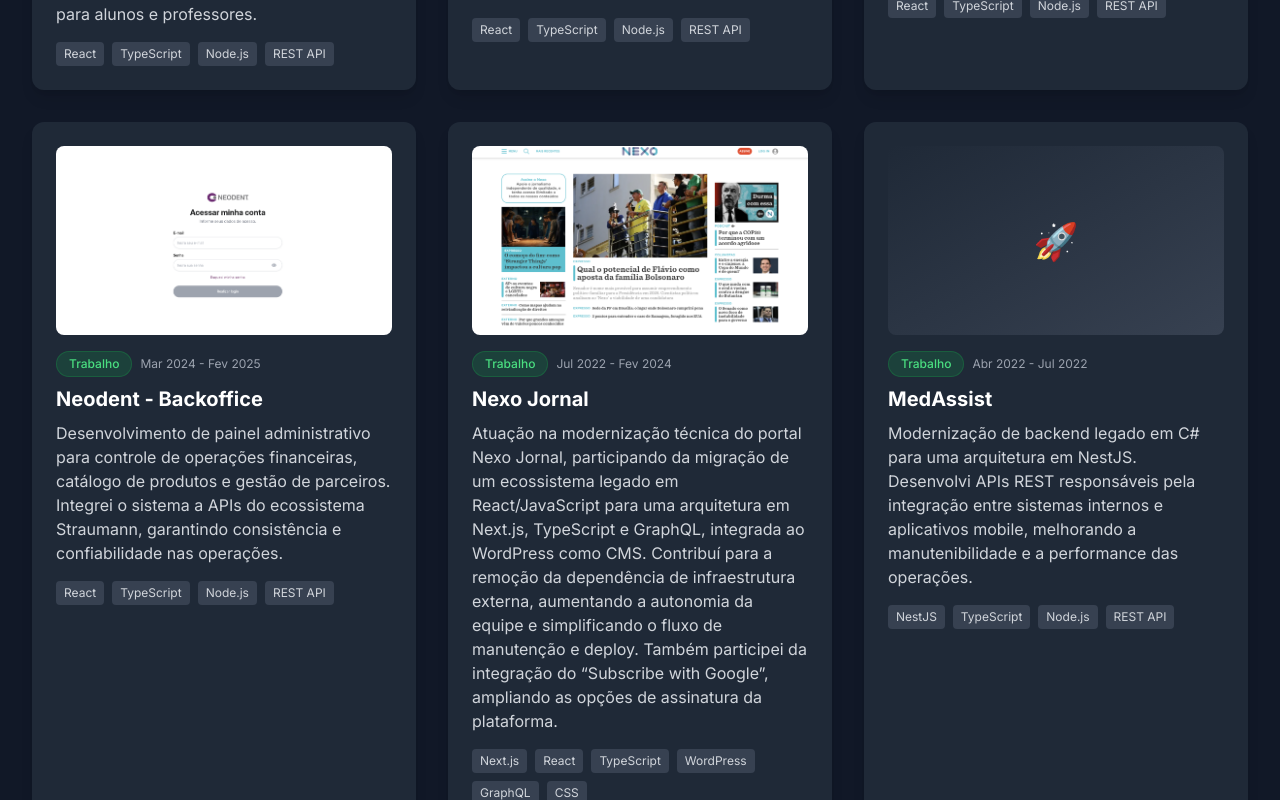
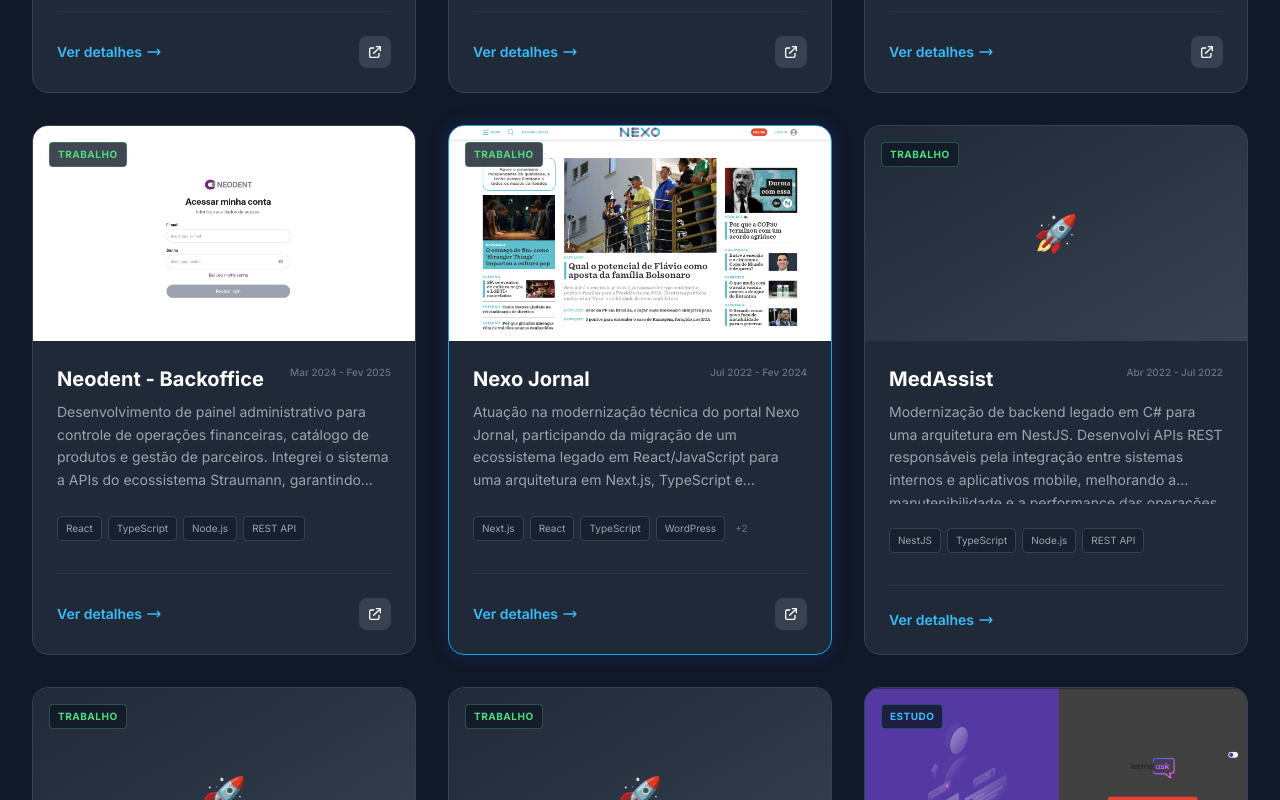
Before and after one commit to teilorbarcelos/portfolio-2026, a React (Vite) app: page / in a window 1280 px wide. Shown: the part 3220-4020 px from the top of the page. Built offline with nearby package versions, Linux system fonts and the light colour scheme.

Commit message:
feat: Projects modal done

```diff
--- /dev/null
+++ b/src/components/ProjectModal.tsx
@@ -0,0 +1,129 @@
+import { ProjectProps } from '../types'
+
+interface ProjectModalProps {
+  project: ProjectProps | null
+  isOpen: boolean
+  onClose: () => void
+}
+
+export default function ProjectModal({ project, isOpen, onClose }: ProjectModalProps) {
+  if (!isOpen || !project) return null
+
+  const handleKeyDown = (event: React.KeyboardEvent) => {
+    if (event.key === 'Escape') onClose()
+  }
+
+  return (
+    <div
+      className="fixed inset-0 z-[60] flex items-center justify-center p-4 md:p-8 outline-none"
+      role="dialog"
+      aria-modal="true"
+      tabIndex={-1}
+      ref={(node) => node?.focus()}
+      onKeyDown={handleKeyDown}
+    >
+      <div
+        className="absolute inset-0 bg-gray-950/90 backdrop-blur-sm animate-in fade-in duration-300"
+        onClick={onClose}
+      />
+
+      <div className="relative bg-gray-800 w-full max-w-4xl max-h-[90vh] overflow-y-auto rounded-3xl shadow-2xl border border-gray-700 animate-in zoom-in-95 fade-in duration-300">
+        {/* Header / Image */}
+        <div className="relative aspect-video md:aspect-[21/9] w-full bg-gray-900">
+          {project.image ? (
+            <img
+              src={project.image}
+              alt={project.title}
+              className="w-full h-full object-cover"
+            />
+          ) : (
+            <div className="w-full h-full flex items-center justify-center text-6xl">🚀</div>
+          )}
+          <button
+            onClick={onClose}
+            className="absolute top-4 right-4 p-2 bg-gray-900/50 hover:bg-red-500/80 text-white rounded-full backdrop-blur-md transition-colors border border-white/10"
+            title="Fechar Detalhes"
+          >
+            <svg className="w-6 h-6" fill="none" stroke="currentColor" viewBox="0 0 24 24">
+              <path strokeLinecap="round" strokeLinejoin="round" strokeWidth={2} d="M6 18L18 6M6 6l12 12" />
+            </svg>
+          </button>
+        </div>
+
+        <div className="p-8 md:p-12">
+          <div className="flex flex-wrap items-center gap-4 mb-6">
+            <span className={`text-xs font-bold px-3 py-1 rounded-full border ${
+              project.category === 'Estudo' ? 'bg-primary-600/20 text-primary-400 border-primary-600/30' : 'bg-green-600/20 text-green-400 border-green-600/30'
+            }`}>
+              {project.category}
+            </span>
+            {project.period && (
+              <span className="text-sm text-gray-400 flex items-center gap-2">
+                <svg className="w-4 h-4" fill="none" stroke="currentColor" viewBox="0 0 24 24">
+                  <path strokeLinecap="round" strokeLinejoin="round" strokeWidth={2} d="M8 7V3m8 4V3m-9 8h10M5 21h14a2 2 0 002-2V7a2 2 0 00-2-2H5a2 2 0 00-2 2v12a2 2 0 002 2z" />
+                </svg>
+                {project.period}
+              </span>
+            )}
+          </div>
+
+          <h3 className="text-3xl md:text-4xl font-bold text-white mb-6">
+            {project.title}
+          </h3>
+
+          <div className="grid md:grid-cols-3 gap-12">
+            <div className="md:col-span-2">
+              <h4 className="text-lg font-semibold text-white mb-4 flex items-center gap-2">
+                Sobre o Projeto
+              </h4>
+              <p className="text-gray-300 leading-relaxed whitespace-pre-line text-lg">
+                {project.description}
+              </p>
+            </div>
+
+            <div>
+              <h4 className="text-lg font-semibold text-white mb-4">Tecnologias</h4>
+              <div className="flex flex-wrap gap-2 mb-8">
+                {project.technologies.map((tech, index) => (
+                  <span
+                    key={index}
+                    className="text-sm bg-gray-700/50 text-gray-300 px-3 py-1.5 rounded-lg border border-gray-600"
+                  >
+                    {tech}
+                  </span>
+                ))}
+              </div>
+
+              {project.demo && (
+                <a
+                  href={project.demo}
+                  target="_blank"
+                  rel="noopener noreferrer"
+                  className="btn-primary w-full flex items-center justify-center gap-2 group"
+                >
+                  Acessar Projeto
+                  <svg className="w-5 h-5 group-hover:translate-x-1 transition-transform" fill="none" stroke="currentColor" viewBox="0 0 24 24">
+                    <path strokeLinecap="round" strokeLinejoin="round" strokeWidth={2} d="M10 6H6a2 2 0 00-2 2v10a2 2 0 002 2h10a2 2 0 002-2v-4M14 4h6m0 0v6m0-6L10 14" />
+                  </svg>
+                </a>
+              )}
+              {project.github && (
+                <a
+                  href={project.github}
+                  target="_blank"
+                  rel="noopener noreferrer"
+                  className="btn-secondary w-full mt-4 flex items-center justify-center gap-2"
+                >
+                  <svg className="w-5 h-5" fill="currentColor" viewBox="0 0 24 24">
+                    <path d="M12 0c-6.626 0-12 5.373-12 12 0 5.302 3.438 9.8 8.207 11.387.599.111.793-.261.793-.577v-2.234c-3.338.726-4.033-1.416-4.033-1.416-.546-1.387-1.333-1.756-1.333-1.756-1.089-.745.083-.729.083-.729 1.205.084 1.839 1.237 1.839 1.237 1.07 1.834 2.807 1.304 3.492.997.107-.775.418-1.305.762-1.604-2.665-.305-5.467-1.334-5.467-5.931 0-1.311.469-2.381 1.236-3.221-.124-.303-.535-1.524.117-3.176 0 0 1.008-.322 3.301 1.23.957-.266 1.983-.399 3.003-.404 1.02.005 2.047.138 3.006.404 2.291-1.552 3.297-1.23 3.297-1.23.653 1.653.242 2.874.118 3.176.77.84 1.235 1.911 1.235 3.221 0 4.609-2.807 5.624-5.479 5.921.43.372.823 1.102.823 2.222v3.293c0 .319.192.694.801.576 4.765-1.589 8.199-6.086 8.199-11.386 0-6.627-5.373-12-12-12z" />
+                  </svg>
+                  Código no GitHub
+                </a>
+              )}
+            </div>
+          </div>
+        </div>
+      </div>
+    </div>
+  )
+}
--- a/src/components/Projects.tsx
+++ b/src/components/Projects.tsx
@@ -1,4 +1,5 @@
 import { useState } from 'react'
+import ProjectModal from './ProjectModal'
 import projectsData from '../data/projects.json'
 import { ProjectProps } from '../types'
 
@@ -6,12 +7,25 @@
 
 export default function Projects() {
   const [filter, setFilter] = useState<string>('Todos')
+  const [selectedProject, setSelectedProject] = useState<ProjectProps | null>(null)
+  const [isModalOpen, setIsModalOpen] = useState(false)
 
   const categories = ['Todos', 'Estudo', 'Trabalho']
 
   const filteredProjects = filter === 'Todos'
     ? projects.projects
     : projects.projects.filter(p => p.category === filter)
+
+  const openModal = (project: ProjectProps) => {
+    setSelectedProject(project)
+    setIsModalOpen(true)
+    document.body.style.overflow = 'hidden'
+  }
+
+  const closeModal = () => {
+    setIsModalOpen(false)
+    document.body.style.overflow = 'auto'
+  }
 
   return (
     <section id="projects" className="section-container bg-gray-900 scroll-mt-40">
@@ -44,45 +58,89 @@
         </div>
 
         {/* Projects Grid */}
-        <div className="grid md:grid-cols-2 lg:grid-cols-3 gap-8">
+        <div className="grid md:grid-cols-2 lg:grid-cols-3 gap-8 items-stretch">
           {filteredProjects.map((project) => (
-            <div key={project.id} className="card group cursor-pointer">
-              <div className="relative overflow-hidden rounded-lg mb-4">
+            <div
+              key={project.id}
+              className={`flex flex-col bg-gray-800 rounded-2xl border transition-all duration-300 overflow-hidden group h-full ${
+                project.title.toLocaleLowerCase().includes('nexo')
+                  ? 'border-primary-500 shadow-[0_0_20px_rgba(37,99,235,0.2)]'
+                  : 'border-gray-700 hover:border-primary-500/50'
+              }`}
+            >
+              <div className="relative overflow-hidden">
                 <div className="aspect-video bg-gradient-to-br from-gray-800 to-gray-700 flex items-center justify-center">
                   {project.image ? (
                     <img
                       src={project.image}
                       alt={project.title}
-                      className="w-full h-full object-cover group-hover:scale-110 transition-transform duration-300"
+                      className="w-full h-full object-cover group-hover:scale-105 transition-transform duration-500"
                     />
                   ) : (
                     <div className="text-4xl text-primary-400">🚀</div>
                   )}
                 </div>
-                <div className="absolute inset-0 bg-primary-600 opacity-0 group-hover:opacity-90 transition-opacity duration-300 flex items-center justify-center">
-                  <div className="flex gap-4">
-                    {project.github && (
-                      <a
-                        href={project.github}
-                        target="_blank"
-                        rel="noopener noreferrer"
-                        className="text-white hover:scale-110 transition-transform"
-                        onClick={(e) => e.stopPropagation()}
+                <div className="absolute top-4 left-4 flex gap-2">
+                  <span className={`text-[10px] uppercase tracking-wider font-bold px-2 py-1 rounded bg-gray-900/80 backdrop-blur-sm border ${
+                    project.category === 'Estudo' ? 'text-primary-400 border-primary-400/30' : 'text-green-400 border-green-400/30'
+                  }`}>
+                    {project.category}
+                  </span>
+                </div>
+              </div>
+
+              <div className="p-6 flex flex-col flex-grow">
+                <div className="flex justify-between items-start mb-2">
+                  <h3 className="text-xl font-bold text-white group-hover:text-primary-400 transition-colors">
+                    {project.title}
+                  </h3>
+                  {project.period && (
+                    <span className="text-[10px] text-gray-500 font-medium">
+                      {project.period}
+                    </span>
+                  )}
+                </div>
+
+                <p className="text-gray-400 text-sm mb-6 line-clamp-4 leading-relaxed flex-grow">
+                  {project.description}
+                </p>
+
+                <div className="flex flex-wrap gap-1.5 mb-8">
+                  {project.technologies.slice(0, 4).map((tech, index) => (
+                    <span
+                      key={index}
+                      className="text-[10px] bg-gray-900/50 text-gray-400 px-2 py-1 rounded border border-gray-700"
                     >
-                        <svg className="w-8 h-8" fill="currentColor" viewBox="0 0 24 24">
-                          <path d="M12 0c-6.626 0-12 5.373-12 12 0 5.302 3.438 9.8 8.207 11.387.599.111.793-.261.793-.577v-2.234c-3.338.726-4.033-1.416-4.033-1.416-.546-1.387-1.333-1.756-1.333-1.756-1.089-.745.083-.729.083-.729 1.205.084 1.839 1.237 1.839 1.237 1.07 1.834 2.807 1.304 3.492.997.107-.775.418-1.305.762-1.604-2.665-.305-5.467-1.334-5.467-5.931 0-1.311.469-2.381 1.236-3.221-.124-.303-.535-1.524.117-3.176 0 0 1.008-.322 3.301 1.23.957-.266 1.983-.399 3.003-.404 1.02.005 2.047.138 3.006.404 2.291-1.552 3.297-1.23 3.297-1.23.653 1.653.242 2.874.118 3.176.77.84 1.235 1.911 1.235 3.221 0 4.609-2.807 5.624-5.479 5.921.43.372.823 1.102.823 2.222v3.293c0 .319.192.694.801.576 4.765-1.589 8.199-6.086 8.199-11.386 0-6.627-5.373-12-12-12z" />
+                      {tech}
+                    </span>
+                  ))}
+                  {project.technologies.length > 4 && (
+                    <span className="text-[10px] text-gray-500 self-center ml-1">
+                      +{project.technologies.length - 4}
+                    </span>
+                  )}
+                </div>
+
+                <div className="mt-auto pt-6 border-t border-gray-700/50 flex items-center justify-between">
+                  <button
+                    onClick={() => openModal(project)}
+                    className="text-sm font-semibold text-primary-400 hover:text-primary-300 transition-colors inline-flex items-center gap-1 group/btn"
+                  >
+                    Ver detalhes
+                    <svg className="w-4 h-4 group-hover/btn:translate-x-1 transition-transform" fill="none" stroke="currentColor" viewBox="0 0 24 24">
+                      <path strokeLinecap="round" strokeLinejoin="round" strokeWidth={2} d="M17 8l4 4m0 0l-4 4m4-4H3" />
                     </svg>
-                      </a>
-                    )}
+                  </button>
+
                   {project.demo && (
                     <a
                       href={project.demo}
                       target="_blank"
                       rel="noopener noreferrer"
-                        className="text-white hover:scale-110 transition-transform"
-                        onClick={(e) => e.stopPropagation()}
+                      className="p-2 bg-gray-700 hover:bg-primary-600 text-white rounded-lg transition-all duration-200"
+                      title="Acessar Projeto"
                     >
-                        <svg className="w-8 h-8" fill="none" stroke="currentColor" viewBox="0 0 24 24">
+                      <svg className="w-4 h-4" fill="none" stroke="currentColor" viewBox="0 0 24 24">
                         <path strokeLinecap="round" strokeLinejoin="round" strokeWidth={2} d="M10 6H6a2 2 0 00-2 2v10a2 2 0 002 2h10a2 2 0 002-2v-4M14 4h6m0 0v6m0-6L10 14" />
                       </svg>
                     </a>
@@ -90,36 +148,15 @@
                 </div>
               </div>
             </div>
-              <div className="mb-2 flex items-center gap-2 flex-wrap">
-                <span className={`inline-block text-xs font-medium px-3 py-1 rounded-full ${
-                  project.category === 'Estudo'
-                    ? 'bg-primary-600/20 text-primary-400 border border-primary-600/30'
-                    : 'bg-green-600/20 text-green-400 border border-green-600/30'
-                }`}>
-                  {project.category}
-                </span>
-                {project.period && (
-                  <span className="text-xs text-gray-400">
-                    {project.period}
-                  </span>
-                )}
-              </div>
-              <h3 className="text-xl font-bold text-white mb-2">{project.title}</h3>
-              <p className="text-gray-300 mb-4">{project.description}</p>
-              <div className="flex flex-wrap gap-2">
-                {project.technologies.map((tech, index) => (
-                  <span
-                    key={index}
-                    className="text-xs bg-gray-700 text-gray-300 px-2 py-1 rounded"
-                  >
-                    {tech}
-                  </span>
           ))}
         </div>
       </div>
-          ))}
-        </div>
-      </div>
+
+      <ProjectModal
+        project={selectedProject}
+        isOpen={isModalOpen}
+        onClose={closeModal}
+      />
     </section>
   )
 }
```
Lines whose indentation alone changed are shown as unchanged.
